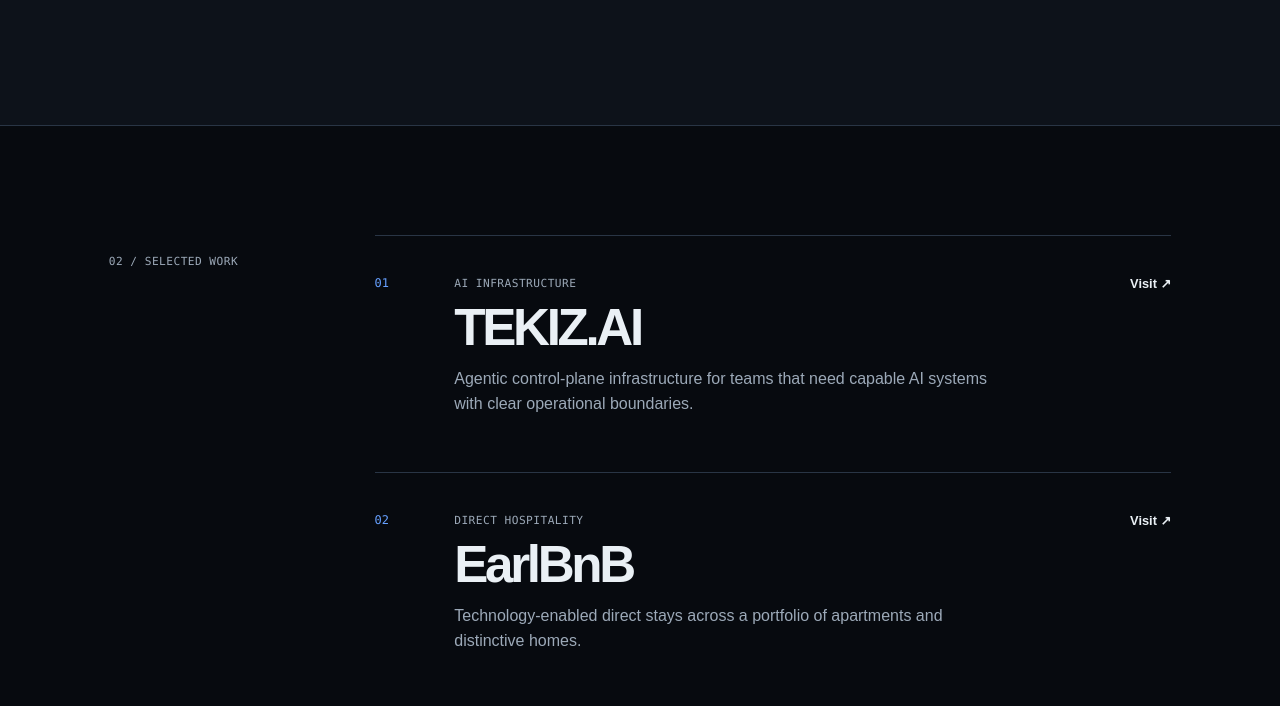
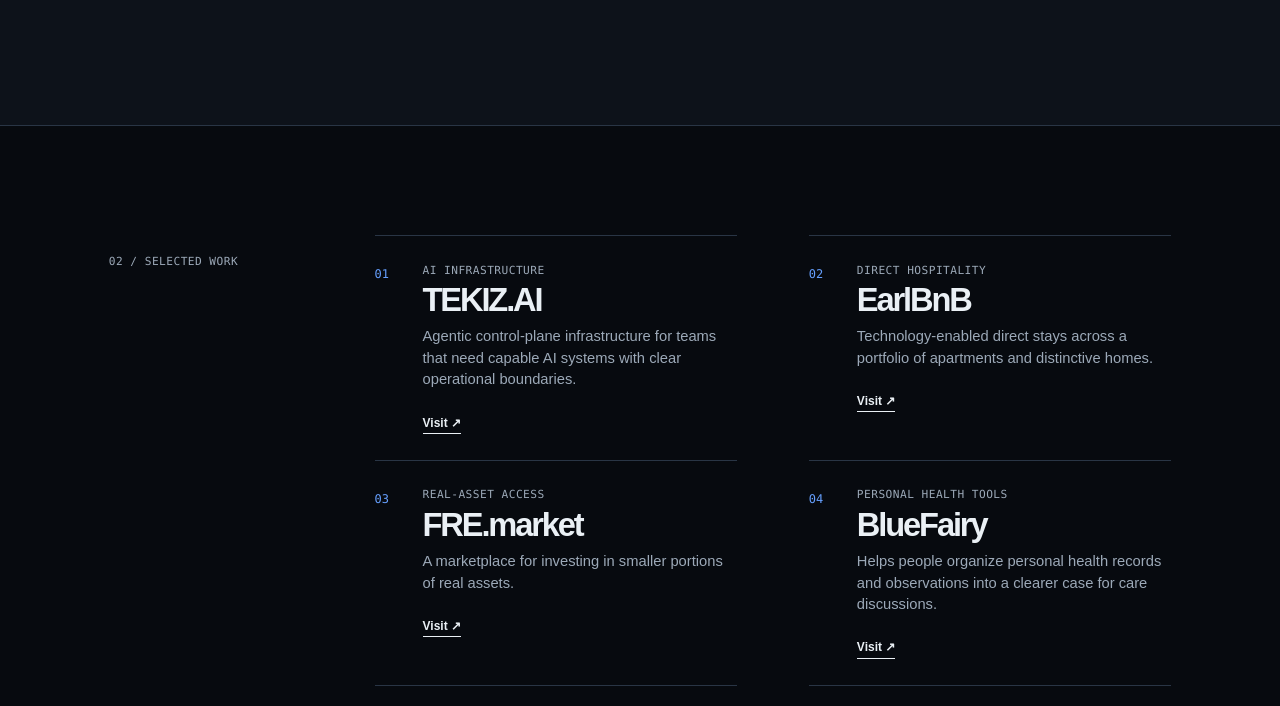
Before and after one commit to earlvanze/earlv-co, a plain HTML site: page index.html in a window 1280 px wide. Shown: the part 1301-2007 px from the top of the page. Drawn offline with Linux system fonts and the light colour scheme.

Commit message:
Condense selected work layout

```diff
--- a/styles.css
+++ b/styles.css
@@ -16,10 +16,10 @@ h1,h2,h3,p { margin-top:0; } h1 { font-size:clamp(4rem,10vw,10.8rem); letter-spa
 .hero-bottom { display:grid; grid-template-columns:minmax(0,31rem) 1fr; align-items:end; gap:2rem; } .hero-bottom p { line-height:1.55; margin:0; max-width:36rem; font-size:1.06rem; } .text-link { justify-self:end; border-bottom:1px solid currentColor; padding-bottom:.35rem; font-size:.88rem; font-weight:700; }
 .manifesto,.work,.principles { display:grid; grid-template-columns:22% 1fr; gap:2rem; padding:8rem 8.5vw; border-bottom:1px solid var(--line); background:var(--surface); }.work { background:var(--ink); }.principles { background:var(--surface-raised); }.section-label { color:var(--muted); }
 .manifesto h2,.principles h2 { max-width:13ch; margin-bottom:2.6rem; font-size:clamp(2.5rem,4.7vw,5.5rem); line-height:.94; letter-spacing:-.07em; }.manifesto p { max-width:36rem; line-height:1.65; color:var(--muted); font-size:1.12rem; }.manifesto-content { display:grid; grid-template-columns:minmax(0,1fr) 13rem; align-items:end; gap:3rem; }.portrait { margin:0; }.portrait img { display:block; width:100%; aspect-ratio:1; object-fit:cover; filter:saturate(.82) contrast(1.05); border:1px solid var(--line); }.portrait figcaption { margin-top:.75rem; color:var(--muted); font:500 .7rem ui-monospace,SFMono-Regular,Consolas,monospace; letter-spacing:.04em; text-transform:uppercase; }
-.work { padding-bottom:4rem; }.work-list { margin-top:-1.2rem; }.work-item { display:grid; grid-template-columns:8% minmax(0,1fr) auto; padding:2.5rem 0; gap:1rem; border-top:1px solid var(--line); }.work-number { color:var(--signal); font:500 .75rem ui-monospace,SFMono-Regular,Consolas,monospace; }.work-type { color:var(--muted); margin-bottom:.8rem; }.work-item h3 { font-size:clamp(2rem,4vw,4.3rem); letter-spacing:-.065em; line-height:.9; margin-bottom:1rem; }.work-copy > p:last-child { color:var(--muted); max-width:34rem; line-height:1.55; }.project-link { align-self:start; font-size:.8rem; font-weight:700; border-bottom:1px solid var(--ink); padding-bottom:.25rem; white-space:nowrap; }.project-link:hover { color:var(--signal); border-color:var(--signal); }.muted { color:var(--muted); border-color:var(--line); }
+.work { padding-bottom:4.5rem; }.work-list { display:grid; grid-template-columns:repeat(2,minmax(0,1fr)); column-gap:4.5rem; margin-top:-1.2rem; }.work-item { display:grid; grid-template-columns:2rem minmax(0,1fr); align-content:start; padding:1.65rem 0; gap:.25rem 1rem; border-top:1px solid var(--line); }.work-number { color:var(--signal); font:500 .75rem ui-monospace,SFMono-Regular,Consolas,monospace; padding-top:.3rem; }.work-type { color:var(--muted); margin-bottom:.45rem; }.work-item h3 { font-size:clamp(1.65rem,2.55vw,2.65rem); letter-spacing:-.065em; line-height:.92; margin-bottom:.65rem; }.work-copy > p:last-child { color:var(--muted); max-width:31rem; line-height:1.48; font-size:.92rem; }.project-link { grid-column:2; justify-self:start; margin-top:.35rem; font-size:.75rem; font-weight:700; border-bottom:1px solid currentColor; padding-bottom:.2rem; white-space:nowrap; }.project-link:hover { color:var(--signal); border-color:var(--signal); }.muted { color:var(--muted); border-color:var(--line); }
 .principle-grid { display:grid; grid-template-columns:1fr 1fr; gap:4rem; }.principles ol { list-style:none; padding:0; margin:0; }.principles li { display:flex; gap:1rem; padding:1.1rem 0; border-top:1px solid var(--line); font-size:1.05rem; font-weight:600; }.principles li span { color:var(--signal); font:500 .7rem ui-monospace,SFMono-Regular,Consolas,monospace; }
 .contact { background:#080c13; color:var(--paper); padding:9rem 8.5vw; }.contact h2 { font-size:clamp(3rem,7vw,7.5rem); letter-spacing:-.08em; line-height:.88; margin:4rem 0 3.5rem; }.contact .eyebrow { color:#b7c2e5; }.contact-link { color:#8eb5ff; display:inline-block; font-size:clamp(1.15rem,2vw,1.8rem); font-weight:700; border-bottom:2px solid currentColor; padding-bottom:.35rem; }.contact-link:hover { color:white; }
 footer { background:#080c13; color:#b7c2e5; border-top:1px solid var(--line); } footer p { margin:0; } footer span { display:flex; gap:1rem; }
 .visually-hidden { position:absolute; width:1px; height:1px; padding:0; margin:-1px; overflow:hidden; clip:rect(0,0,0,0); white-space:nowrap; border:0; }
-@media (max-width:720px) { .site-header,footer { padding:1.2rem 1.25rem; }.availability { display:none; }.hero { padding:11vh 1.25rem 2rem; min-height:calc(100dvh - 3.4rem); }.hero-media img { object-position:62% center; }.hero-scrim { background:linear-gradient(90deg,rgba(7,10,15,.94),rgba(7,10,15,.48)),linear-gradient(0deg,rgba(7,10,15,.8),transparent 55%); }.hero-bottom { display:block; }.hero-bottom p { font-size:.96rem; margin-bottom:2rem; }.text-link { display:inline-block; }.manifesto,.work,.principles { display:block; padding:4.5rem 1.25rem; }.section-label { margin-bottom:3rem; }.manifesto h2,.principles h2 { margin-bottom:2rem; }.manifesto-content { display:block; }.portrait { width:min(13rem,55vw); margin-top:2.5rem; }.work-list { margin-top:0; }.work-item { grid-template-columns:2.2rem 1fr; padding:2rem 0; }.project-link { grid-column:2; justify-self:start; }.principle-grid { display:block; }.principles ol { margin-top:3rem; }.contact { padding:5rem 1.25rem; }.contact h2 { margin:3rem 0; } }
+@media (max-width:720px) { .site-header,footer { padding:1.2rem 1.25rem; }.availability { display:none; }.hero { padding:11vh 1.25rem 2rem; min-height:calc(100dvh - 3.4rem); }.hero-media img { object-position:62% center; }.hero-scrim { background:linear-gradient(90deg,rgba(7,10,15,.94),rgba(7,10,15,.48)),linear-gradient(0deg,rgba(7,10,15,.8),transparent 55%); }.hero-bottom { display:block; }.hero-bottom p { font-size:.96rem; margin-bottom:2rem; }.text-link { display:inline-block; }.manifesto,.work,.principles { display:block; padding:4.5rem 1.25rem; }.section-label { margin-bottom:3rem; }.manifesto h2,.principles h2 { margin-bottom:2rem; }.manifesto-content { display:block; }.portrait { width:min(13rem,55vw); margin-top:2.5rem; }.work-list { display:block; margin-top:0; }.work-item { grid-template-columns:2.2rem 1fr; padding:1.55rem 0; }.work-item h3 { font-size:2rem; }.project-link { grid-column:2; justify-self:start; }.principle-grid { display:block; }.principles ol { margin-top:3rem; }.contact { padding:5rem 1.25rem; }.contact h2 { margin:3rem 0; } }
 @media (prefers-reduced-motion:reduce) { html { scroll-behavior:auto; } }
```
